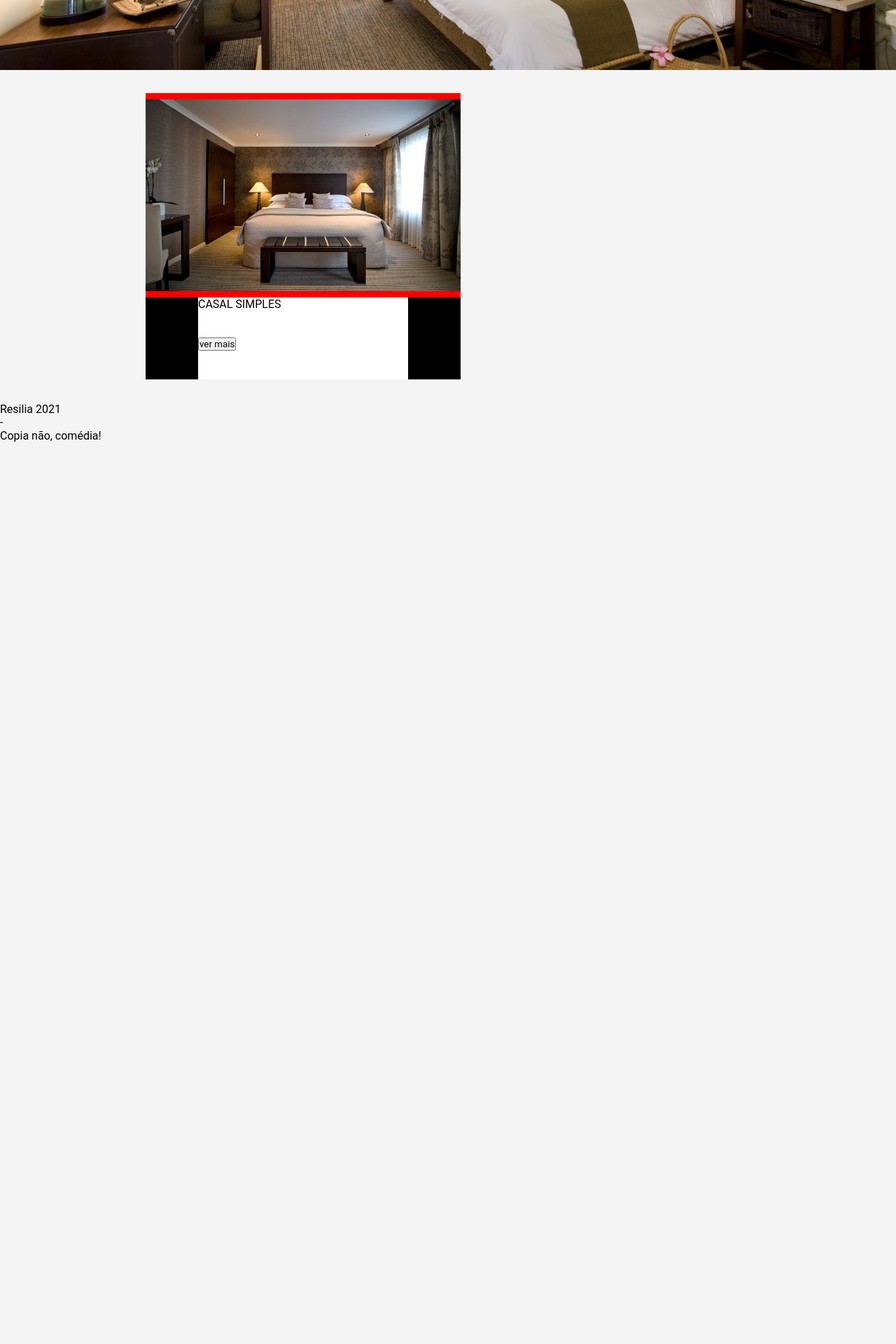
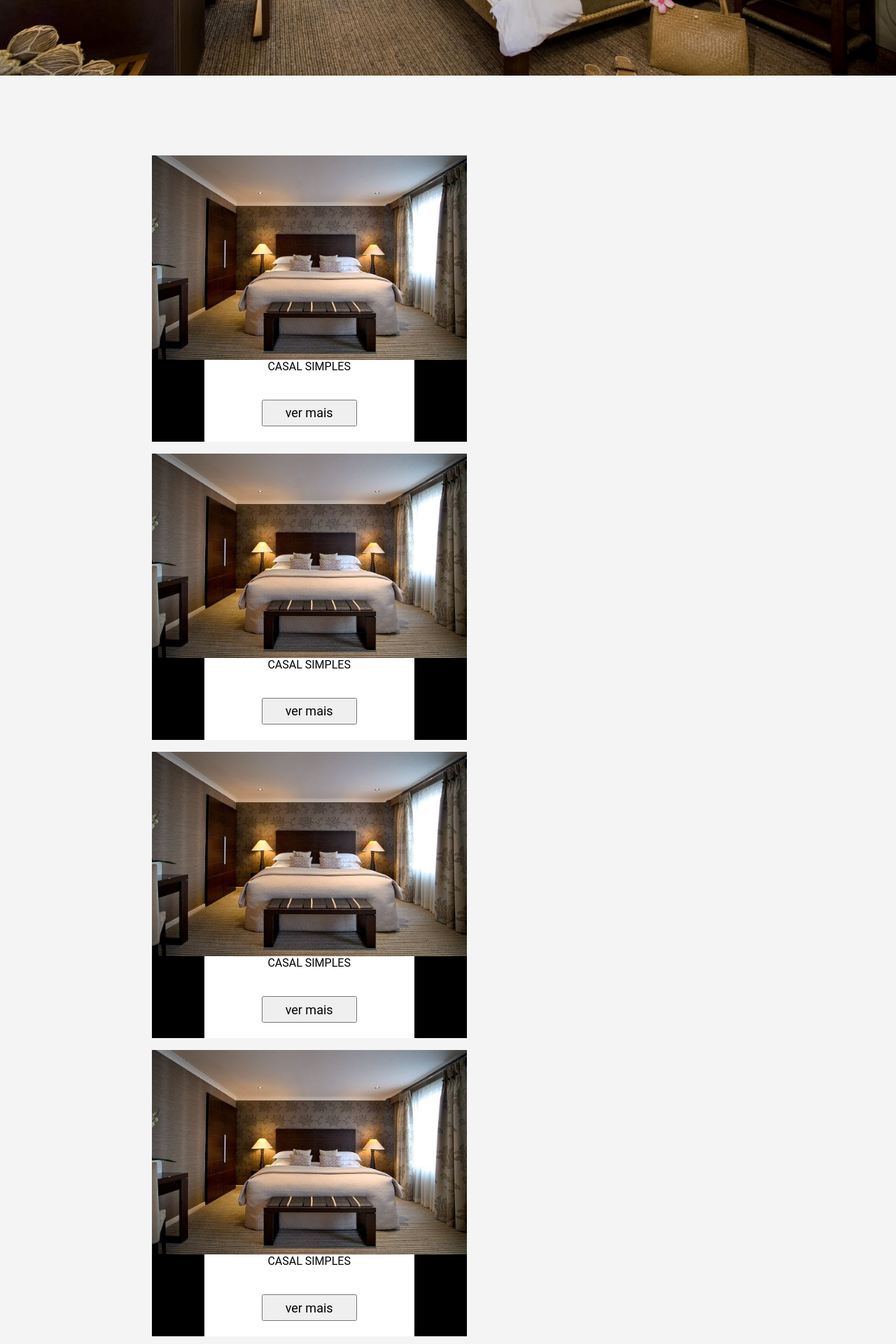
Before and after one commit to CaioLima96/projetoModulo05, a React (Create React App) app: page / in a window 1280 px wide. Shown: the part 600-2520 px from the top of the page at 70% size. Before the commit the page ends 1232 px from the top, so only its background shows below. Built offline with nearby package versions, Linux system fonts and the light colour scheme; a web font is replaced by a local one.

Commit message:
FIX: corrido valor das rows do grid css do App.js e altura do hero img

```diff
--- a/src/App.css
+++ b/src/App.css
@@ -7,12 +7,28 @@ html, body, #root, .App {
   display: grid;
   height: 100%;
 
-  grid-template-rows: 60px 1fr 40px;
+  grid-template-rows: 60px 90% 1fr 40px;
   grid-template-columns: repeat(12, 1fr);
 }
 
-header, #content, footer {
+header, #heroImg, main, footer {
   grid-column: 1/13;
+}
+
+header{
+  grid-row: 1/1;
+}
+
+#heroImg {
+  grid-row: 2/2;
+}
+
+main {
+  grid-row: 3/3;
+}
+
+footer{
+grid-row: 4/4;
 }
 
 /* #content {
--- a/src/App.js
+++ b/src/App.js
@@ -14,13 +14,13 @@ function App() {
 
 			<Header/>
 
-			<div id="content">
+			{/* <div id="content"> */}
 
 				{/* <HeroImg/> */}
 
 				<Quartos/>
 
-			</div>
+
 
 			<Footer/>
 		</div>
--- a/src/components/Quartos/QuartosLista/Index.css
+++ b/src/components/Quartos/ImagensLista1/Index.css
@@ -13,10 +13,11 @@
     grid-template-columns: repeat(12, 1fr);
 
     max-width: 450px;
-    width: 80%;
+    width: 100%;
     /* height: 353px; */
 
     background-color: black;
+    margin: 1%;
 }
 
 .quartoListaImg {
@@ -29,7 +30,7 @@
 }
 
 .quartoListaImg img {
-    object-fit: contain;
+    object-fit: cover;
     width: 100%;
     height: 100%;
 }
@@ -43,6 +44,8 @@
 
     /* width: 357px; */
     width: 100%;
+
+    text-align: center;
     background-color: white;
     /* color: white; */
 }
--- /dev/null
+++ b/src/components/Quartos/ImagensLista1/Index.js
@@ -0,0 +1,57 @@
+import React from "react";
+import { VerMaisBtn } from "../../global/VerMaisBtn/Index";
+
+import './Index.css'
+
+import quarto3 from "../../../assets/img/quarto3.jpg"
+
+export const ImagensLista1 = () => {
+    return (
+
+        <main>
+            <ul id="quartosLista">
+
+                <li class="quartoListaItem">
+                    <div class="quartoListaImg">
+                        <img src={quarto3} alt="quarto"/>
+                    </div>
+                    <div class="quartoListaInfo">
+                        <p>CASAL SIMPLES</p>
+                        <VerMaisBtn/>
+                    </div>
+                </li>
+
+                <li class="quartoListaItem">
+                    <div class="quartoListaImg">
+                        <img src={quarto3} alt="quarto"/>
+                    </div>
+                    <div class="quartoListaInfo">
+                        <p>CASAL SIMPLES</p>
+                        <VerMaisBtn/>
+                    </div>
+                </li>
+
+                <li class="quartoListaItem">
+                    <div class="quartoListaImg">
+                        <img src={quarto3} alt="quarto"/>
+                    </div>
+                    <div class="quartoListaInfo">
+                        <p>CASAL SIMPLES</p>
+                        <VerMaisBtn/>
+                    </div>
+                </li>
+
+                <li class="quartoListaItem">
+                    <div class="quartoListaImg">
+                        <img src={quarto3} alt="quarto"/>
+                    </div>
+                    <div class="quartoListaInfo">
+                        <p>CASAL SIMPLES</p>
+                        <VerMaisBtn/>
+                    </div>
+                </li>
+
+            </ul>
+        </main>
+    )
+}
--- a/src/components/Quartos/Index.js
+++ b/src/components/Quartos/Index.js
@@ -1,6 +1,6 @@
 import React from "react";
 import { HeroImg } from "../global/HeroImg/Index";
-import { QuartosLista } from "./QuartosLista/Index";
+import { ImagensLista1 } from "./ImagensLista1/Index";
 
 import './Index.css'
 
@@ -11,7 +11,7 @@ export const Quartos = () => {
         <>
             <HeroImg/>
 
-            <QuartosLista/>
+            <ImagensLista1/>
         </>
     )
 }
--- a/src/components/Quartos/QuartosLista/Index.js
+++ /dev/null
@@ -1,27 +0,0 @@
-import React from "react";
-// import { Main } from "../../global/Main/Index";
-
-import './Index.css'
-
-import quarto3 from "../../../assets/img/quarto3.jpg"
-
-export const QuartosLista = () => {
-    return (
-
-        <main>
-            <ul id="quartosLista">
-
-                <li class="quartoListaItem">
-                    <div class="quartoListaImg">
-                        <img src={quarto3} alt="quarto"/>
-                    </div>
-                    <div class="quartoListaInfo">
-                        <p>CASAL SIMPLES</p>
-                        <button>ver mais</button>
-                    </div>
-                </li>
-
-            </ul>
-        </main>
-    )
-}
--- a/src/components/global/HeroImg/Index.css
+++ b/src/components/global/HeroImg/Index.css
@@ -1,21 +1,22 @@
 #heroImg {
-
     display: flex;
     justify-content: center;
     align-items: center;
     flex-direction: column;
 
     width: 100%;
+    height: 90%;
 
     background-image: url("../../../assets/img/quarto1.jpg");
     background-repeat: no-repeat;
     background-size: cover;
+    background-position: center;
 }
 
 h1 {
     font-size: 3.125rem;
 }
-
+/*
 @media(max-width: 1024px){
 
     #heroImg{
@@ -29,4 +30,4 @@ h1 {
     #heroImg{
         height: 80vh;
     }
-}
+} */
--- /dev/null
+++ b/src/components/global/VerMaisBtn/Index.css
@@ -0,0 +1,4 @@
+#verMaisBtn {
+    font-size: 1.125rem;
+    padding: 0.406rem 2rem;
+}
--- /dev/null
+++ b/src/components/global/VerMaisBtn/Index.js
@@ -0,0 +1,7 @@
+import React from "react";
+
+import './Index.css'
+
+export const VerMaisBtn = () => {
+    return <button id="verMaisBtn">ver mais</button>
+}
--- a/src/styles/global.css
+++ b/src/styles/global.css
@@ -24,3 +24,9 @@ main {
     padding: 2.063rem 0;
     border-radius: 0.625rem;
 }
+
+@media (max-width: 1024px){
+    main{
+        width: 90%;
+    }
+}
```
